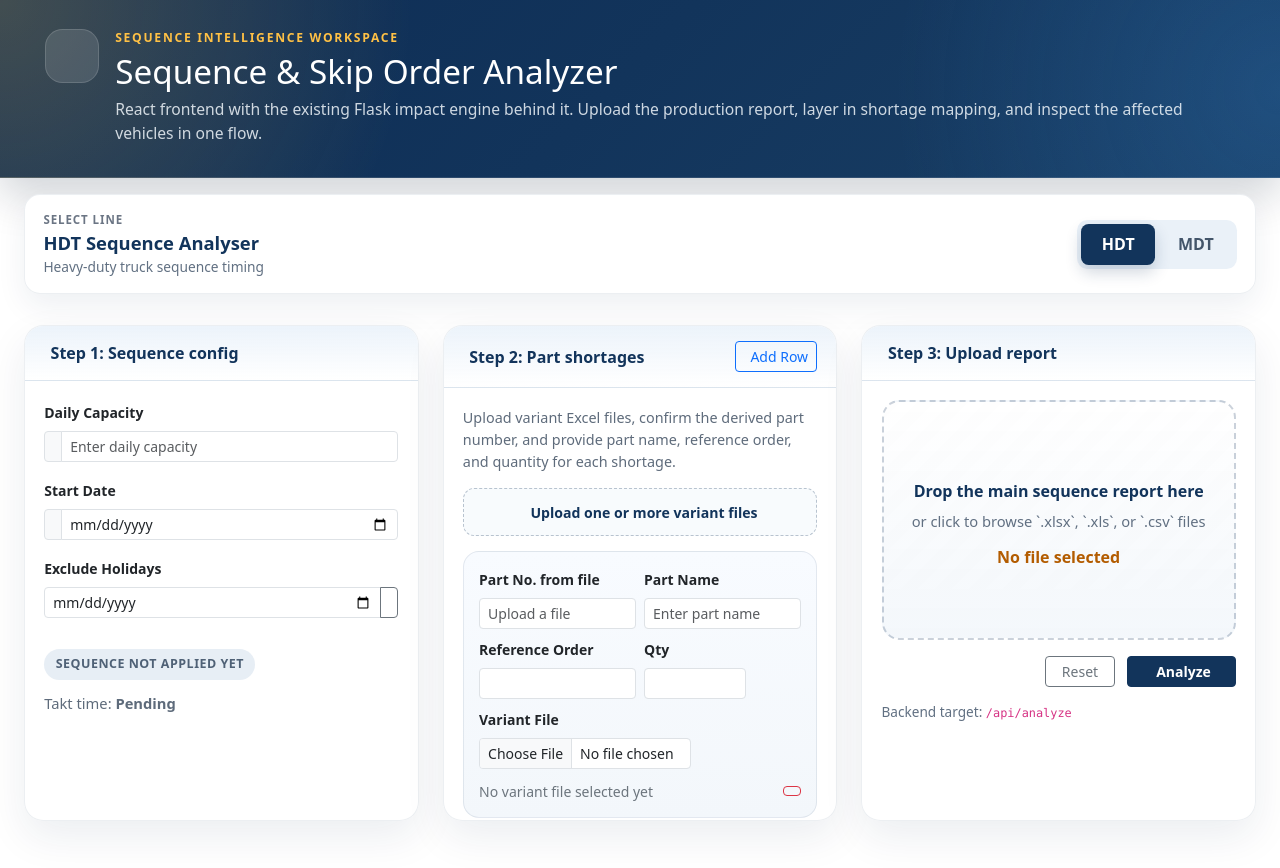
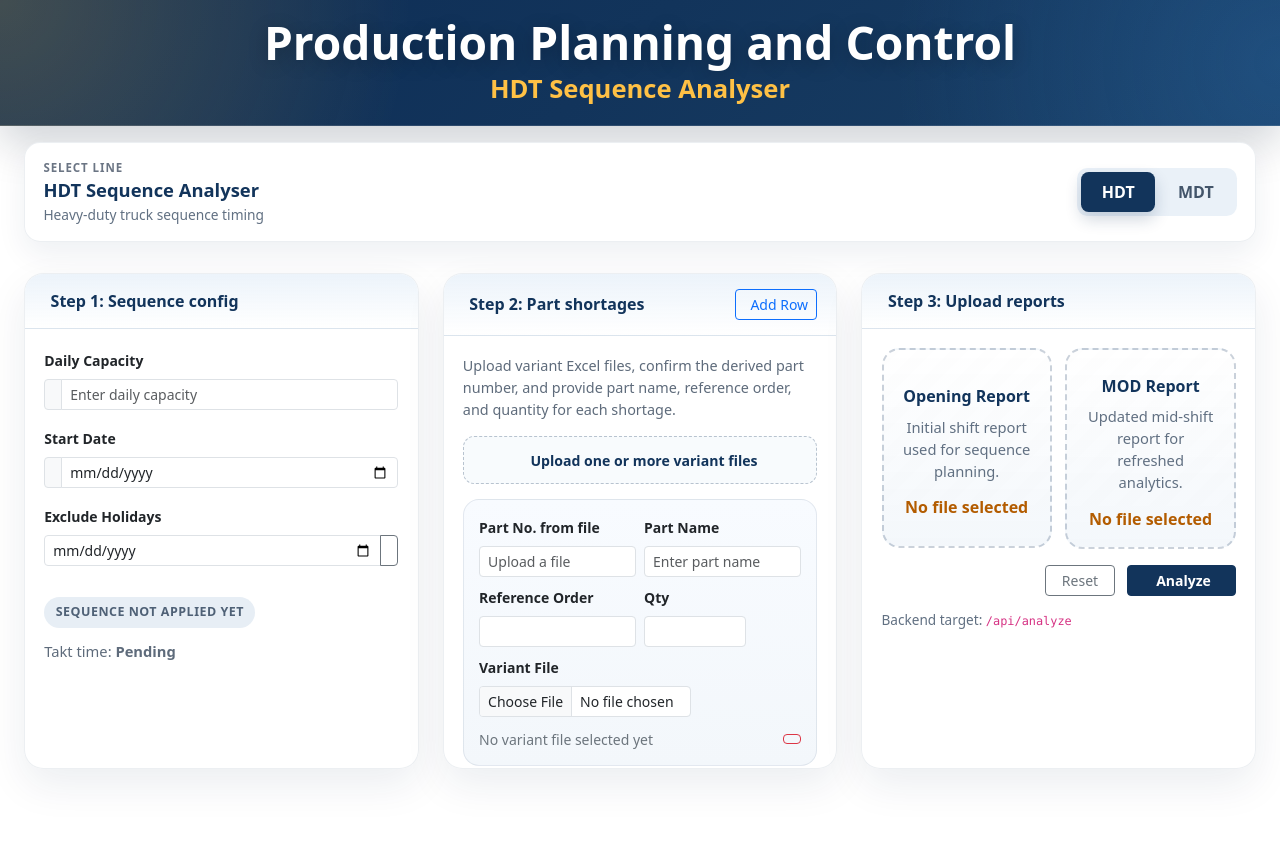
Before and after one commit to Pavan30803/SequenceAnalyser, a React (Vite) app in the folder frontend/: page / in a window 1280 px wide. Both pictures are taken after a click on the button "Enter". After the commit the page ends 817 px from the top, so only its background shows below. Built offline with nearby package versions, Linux system fonts and the light colour scheme; the HTML template or start-up script is replaced by a standard one; what chartjs-plugin-datalabels would draw is missing.

Commit message:
MDT segment and Data backup

```diff
--- a/frontend/src/App.css
+++ b/frontend/src/App.css
@@ -85,47 +85,35 @@
     radial-gradient(circle at right center, rgba(60, 145, 230, 0.2), transparent 30%),
     linear-gradient(135deg, #0d2c54 0%, #12345b 48%, #193f65 100%);
   color: #f7fbff;
-  padding: 1.8rem clamp(1.2rem, 4vw, 2.8rem) 2rem;
+  padding: 1.2rem clamp(1.2rem, 4vw, 2.8rem) 1.35rem;
   border-bottom: 1px solid rgba(255, 255, 255, 0.12);
-  display: grid;
-  grid-template-columns: auto 1fr;
-  gap: 1rem;
-  align-items: start;
   box-shadow: 0 18px 40px rgba(7, 24, 46, 0.18);
 }
 
-.hero-symbol {
-  width: 3.4rem;
-  height: 3.4rem;
-  border-radius: 1.1rem;
-  display: grid;
-  place-items: center;
-  background: rgba(255, 255, 255, 0.12);
-  border: 1px solid rgba(255, 255, 255, 0.14);
-  font-size: 1.6rem;
+.hero-title-wrap {
+  width: min(72rem, 100%);
+  margin: 0 auto;
 }
 
-.hero-kicker {
-  margin: 0 0 0.35rem;
-  text-transform: uppercase;
-  letter-spacing: 0.14em;
-  font-size: 0.76rem;
-  color: #ffc145;
-  font-weight: 700;
+.hero-title-block {
+  text-align: center;
 }
 
-.hero-bar h1 {
+.hero-title-block h1 {
   margin: 0;
   color: #ffffff;
-  font-size: clamp(1.8rem, 2.6vw, 2.6rem);
-  line-height: 1.1;
+  font-size: clamp(1.75rem, 3.6vw, 3.35rem);
+  font-weight: 900;
+  line-height: 1.05;
+  text-shadow: 0 0.25rem 1.2rem rgba(0, 0, 0, 0.24);
 }
 
-.hero-copy {
-  margin: 0.55rem 0 0;
-  max-width: 70rem;
-  color: rgba(247, 251, 255, 0.82);
-  font-size: 0.98rem;
+.hero-title-block p {
+  margin: 0.45rem 0 0;
+  color: #ffc145;
+  font-size: clamp(1.05rem, 2vw, 1.75rem);
+  font-weight: 900;
+  line-height: 1.12;
 }
 
 .line-type-panel {
@@ -173,6 +161,9 @@
 }
 
 .line-type-button {
+  display: inline-flex;
+  align-items: center;
+  justify-content: center;
   min-width: 4.6rem;
   border: 0;
   border-radius: 0.48rem;
@@ -180,12 +171,14 @@
   background: transparent;
   color: #43556a;
   font-weight: 900;
+  text-decoration: none;
 }
 
 .line-type-button.active {
   background: #12345b;
   color: #fff;
   box-shadow: 0 0.45rem 1rem rgba(18, 52, 91, 0.2);
+  cursor: default;
 }
 
 .step-card,
@@ -313,7 +306,14 @@
   gap: 0.75rem;
 }
 
-.upload-zone {
+.report-upload-grid {
+  display: grid;
+  grid-template-columns: repeat(2, minmax(0, 1fr));
+  gap: 0.85rem;
+}
+
+.upload-zone,
+.report-upload-card {
   border: 2px dashed rgba(18, 52, 91, 0.22);
   border-radius: 1.1rem;
   min-height: 15rem;
@@ -331,8 +331,15 @@
   transition: transform 180ms ease, border-color 180ms ease, box-shadow 180ms ease;
 }
 
+.report-upload-card {
+  min-height: 12.5rem;
+  padding: 1rem;
+}
+
 .upload-zone:hover,
-.upload-zone.drag-active {
+.upload-zone.drag-active,
+.report-upload-card:hover,
+.report-upload-card.drag-active {
   transform: translateY(-2px);
   border-color: #12345b;
   box-shadow: 0 16px 30px rgba(18, 52, 91, 0.12);
@@ -374,6 +381,56 @@
 
 .results-shell {
   margin-top: 1.5rem;
+}
+
+.report-view-panel {
+  margin-bottom: 1rem;
+  padding: 0.95rem 1.1rem;
+  display: flex;
+  justify-content: space-between;
+  align-items: center;
+  gap: 1rem;
+  background: rgba(255, 255, 255, 0.96);
+  border: 1px solid rgba(18, 52, 91, 0.08);
+  border-radius: 1rem;
+  box-shadow: 0 12px 30px rgba(15, 44, 80, 0.07);
+}
+
+.report-view-panel h2 {
+  margin: 0;
+  color: #12345b;
+  font-size: 1.05rem;
+  font-weight: 900;
+}
+
+.report-view-panel p {
+  margin: 0.2rem 0 0;
+  color: #617082;
+  font-size: 0.84rem;
+}
+
+.report-view-actions {
+  display: inline-flex;
+  padding: 0.25rem;
+  border-radius: 0.65rem;
+  background: #eaf1f8;
+  gap: 0.25rem;
+}
+
+.report-view-button {
+  min-width: 5.4rem;
+  border: 0;
+  border-radius: 0.48rem;
+  padding: 0.5rem 0.85rem;
+  background: transparent;
+  color: #43556a;
+  font-weight: 900;
+}
+
+.report-view-button.active {
+  background: #12345b;
+  color: #fff;
+  box-shadow: 0 0.45rem 1rem rgba(18, 52, 91, 0.2);
 }
 
 .stat-card {
@@ -720,10 +777,6 @@
 }
 
 @media (max-width: 991px) {
-  .hero-bar {
-    grid-template-columns: 1fr;
-  }
-
   .line-type-panel {
     align-items: stretch;
     flex-direction: column;
@@ -734,6 +787,23 @@
   }
 
   .line-type-button {
+    flex: 1;
+  }
+
+  .report-upload-grid {
+    grid-template-columns: 1fr;
+  }
+
+  .report-view-panel {
+    align-items: stretch;
+    flex-direction: column;
+  }
+
+  .report-view-actions {
+    width: 100%;
+  }
+
+  .report-view-button {
     flex: 1;
   }
 
--- a/frontend/src/App.jsx
+++ b/frontend/src/App.jsx
@@ -98,6 +98,86 @@ const LINE_TYPES = {
     thursdayMinutes: 541,
   },
 }
+const REPORT_TYPES = {
+  opening: {
+    title: 'Opening Report',
+    shortTitle: 'Opening',
+    copy: 'Initial shift report used for sequence planning.',
+  },
+  mod: {
+    title: 'MOD Report',
+    shortTitle: 'MOD',
+    copy: 'Updated mid-shift report for refreshed analytics.',
+  },
+}
+
+function getInitialLineType() {
+  const lineParam = new URLSearchParams(window.location.search).get('line')?.toUpperCase()
+  return LINE_TYPES[lineParam] ? lineParam : 'HDT'
+}
+
+function getInitialLandingState() {
+  const params = new URLSearchParams(window.location.search)
+  return !(params.get('view') === 'app' || params.has('line'))
+}
+
+function getLineTabUrl(lineType) {
+  const url = new URL(window.location.href)
+  url.searchParams.set('line', lineType)
+  url.searchParams.set('view', 'app')
+  return url.toString()
+}
+
+const WORKSPACE_DB_NAME = 'sequence-analyser-workspace'
+const WORKSPACE_STORE_NAME = 'workspaces'
+
+function openWorkspaceDb() {
+  return new Promise((resolve, reject) => {
+    const request = indexedDB.open(WORKSPACE_DB_NAME, 1)
+
+    request.onupgradeneeded = () => {
+      const db = request.result
+      if (!db.objectStoreNames.contains(WORKSPACE_STORE_NAME)) {
+        db.createObjectStore(WORKSPACE_STORE_NAME)
+      }
+    }
+    request.onsuccess = () => resolve(request.result)
+    request.onerror = () => reject(request.error)
+  })
+}
+
+async function transactWorkspace(mode, callback) {
+  const db = await openWorkspaceDb()
+  return new Promise((resolve, reject) => {
+    const transaction = db.transaction(WORKSPACE_STORE_NAME, mode)
+    const store = transaction.objectStore(WORKSPACE_STORE_NAME)
+    const request = callback(store)
+
+    request.onsuccess = () => resolve(request.result)
+    request.onerror = () => reject(request.error)
+    transaction.oncomplete = () => db.close()
+    transaction.onerror = () => {
+      db.close()
+      reject(transaction.error)
+    }
+  })
+}
+
+function getWorkspaceKey(lineType) {
+  return `${lineType}-workspace`
+}
+
+function readWorkspace(lineType) {
+  return transactWorkspace('readonly', (store) => store.get(getWorkspaceKey(lineType)))
+}
+
+function writeWorkspace(lineType, workspace) {
+  return transactWorkspace('readwrite', (store) => store.put(workspace, getWorkspaceKey(lineType)))
+}
+
+function clearWorkspace(lineType) {
+  return transactWorkspace('readwrite', (store) => store.delete(getWorkspaceKey(lineType)))
+}
 
 function createReasonBucket() {
   return {
@@ -124,7 +204,7 @@ function createReasonState() {
 }
 
 function getPartNumberFromFileName(fileName = '') {
-  return fileName.replace(/\.[^/.]+$/, '').trim()
+  return fileName.replace(/\.[^/.]+$/, '').replaceAll('.', '').trim()
 }
 
 function createShortageRow(file = null) {
@@ -1079,21 +1159,24 @@ function App() {
   const shortageBatchInputId = useId()
   const shortageIntro =
     'Upload variant Excel files, confirm the derived part number, and provide part name, reference order, and quantity for each shortage.'
-  const [selectedFile, setSelectedFile] = useState(null)
-  const [dragActive, setDragActive] = useState(false)
+  const [reportFiles, setReportFiles] = useState({ opening: null, mod: null })
+  const [dragActiveReport, setDragActiveReport] = useState(null)
   const [capacity, setCapacity] = useState('')
   const [startDate, setStartDate] = useState('')
-  const [lineType, setLineType] = useState('HDT')
+  const [lineType] = useState(getInitialLineType)
   const [holidayInput, setHolidayInput] = useState('')
   const [holidays, setHolidays] = useState([])
   const [shortages, setShortages] = useState([createShortageRow()])
-  const [analysis, setAnalysis] = useState(null)
+  const [analyses, setAnalyses] = useState({ opening: null, mod: null })
+  const [activeReport, setActiveReport] = useState('opening')
   const [reasonConfig, setReasonConfig] = useState(createReasonState)
-  const [showLanding, setShowLanding] = useState(true)
+  const [showLanding, setShowLanding] = useState(getInitialLandingState)
   const [loading, setLoading] = useState(false)
   const [toasts, setToasts] = useState([])
   const resultsRef = useRef(null)
   const toastCounterRef = useRef(0)
+  const workspaceLoadedRef = useRef(false)
+  const workspaceSaveTimerRef = useRef(null)
   const shortagePartNames = shortages.reduce((partNames, shortage) => {
     const part = shortage.part.trim()
     const partName = shortage.partName.trim()
@@ -1103,6 +1186,8 @@ function App() {
     }
     return partNames
   }, {})
+  const analysis = analyses[activeReport] ?? analyses.opening ?? analyses.mod
+  const availableReports = Object.keys(REPORT_TYPES).filter((reportKey) => analyses[reportKey])
 
   const sequencedPreview = applySequence(
     analysis?.previewColumns ?? [],
@@ -1123,6 +1208,69 @@ function App() {
     resultsRef.current.scrollIntoView({ behavior: 'smooth', block: 'start' })
   }, [analysis])
 
+  useEffect(() => {
+    let cancelled = false
+
+    readWorkspace(lineType)
+      .then((workspace) => {
+        if (cancelled) {
+          return
+        }
+
+        if (workspace) {
+          setReportFiles(workspace.reportFiles ?? { opening: null, mod: null })
+          setCapacity(workspace.capacity ?? '')
+          setStartDate(workspace.startDate ?? '')
+          setHolidayInput(workspace.holidayInput ?? '')
+          setHolidays(Array.isArray(workspace.holidays) ? workspace.holidays : [])
+          setShortages(Array.isArray(workspace.shortages) && workspace.shortages.length ? workspace.shortages : [createShortageRow()])
+          setAnalyses(workspace.analyses ?? { opening: null, mod: null })
+          setActiveReport(workspace.activeReport ?? 'opening')
+          setReasonConfig(workspace.reasonConfig ?? createReasonState())
+        }
+      })
+      .catch(() => {
+        pushToast('Saved workspace could not be restored in this browser.', 'warning')
+      })
+      .finally(() => {
+        if (!cancelled) {
+          workspaceLoadedRef.current = true
+        }
+      })
+
+    return () => {
+      cancelled = true
+    }
+  }, [lineType])
+
+  useEffect(() => {
+    if (!workspaceLoadedRef.current) {
+      return undefined
+    }
+
+    window.clearTimeout(workspaceSaveTimerRef.current)
+    workspaceSaveTimerRef.current = window.setTimeout(() => {
+      writeWorkspace(lineType, {
+        reportFiles,
+        capacity,
+        startDate,
+        holidayInput,
+        holidays,
+        shortages,
+        analyses,
+        activeReport,
+        reasonConfig,
+        savedAt: new Date().toISOString(),
+      }).catch(() => {
+        pushToast('Workspace could not be saved in this browser.', 'warning')
+      })
+    }, 500)
+
+    return () => {
+      window.clearTimeout(workspaceSaveTimerRef.current)
+    }
+  }, [lineType, reportFiles, capacity, startDate, holidayInput, holidays, shortages, analyses, activeReport, reasonConfig])
+
   function pushToast(message, type = 'danger') {
     toastCounterRef.current += 1
     const id = `toast-${toastCounterRef.current}`
@@ -1165,6 +1313,20 @@ function App() {
     })
   }
 
+  function updateReportFile(reportKey, file) {
+    setReportFiles((current) => ({
+      ...current,
+      [reportKey]: file,
+    }))
+    setAnalyses((current) => ({
+      ...current,
+      [reportKey]: null,
+    }))
+    if (activeReport === reportKey) {
+      setActiveReport('opening')
+    }
+  }
+
   function removeShortage(id) {
     setShortages((current) => {
       if (current.length === 1) {
@@ -1187,15 +1349,18 @@ function App() {
   }
 
   function resetAll() {
-    setSelectedFile(null)
-    setDragActive(false)
+    clearWorkspace(lineType).catch(() => {
+      pushToast('Saved workspace could not be cleared in this browser.', 'warning')
+    })
+    setReportFiles({ opening: null, mod: null })
+    setDragActiveReport(null)
     setCapacity('')
     setStartDate('')
-    setLineType('HDT')
     setHolidayInput('')
     setHolidays([])
     setShortages([createShortageRow()])
-    setAnalysis(null)
+    setAnalyses({ opening: null, mod: null })
+    setActiveReport('opening')
     setReasonConfig(createReasonState())
     setToasts([])
   }
@@ -1278,15 +1443,9 @@ function App() {
     }))
   }
 
-  async function runAnalysis() {
-    if (!selectedFile) {
-      pushToast('Action blocked: please upload a main report file.', 'warning')
-      return
-    }
-
-    setLoading(true)
+  function buildAnalysisFormData(file) {
     const formData = new FormData()
-    formData.append('file', selectedFile)
+    formData.append('file', file)
 
     for (const shortage of shortages) {
       if (shortage.part.trim() && shortage.file) {
@@ -1297,16 +1456,39 @@ function App() {
       }
     }
 
-    try {
-      const response = await fetch('/api/analyze', { method: 'POST', body: formData })
+    return formData
+  }
+
+  async function analyzeReport(file) {
+    const response = await fetch('/api/analyze', { method: 'POST', body: buildAnalysisFormData(file) })
     const raw = await response.json()
     if (!response.ok || raw.error) {
       throw new Error(raw.error || 'Server returned an unexpected error.')
     }
+    return normalizeData(raw)
+  }
+
+  async function runAnalysis() {
+    if (!reportFiles.opening) {
+      pushToast('Action blocked: please upload the opening report first.', 'warning')
+      return
+    }
+
+    const reportsToAnalyze = Object.keys(REPORT_TYPES).filter((reportKey) => reportFiles[reportKey])
+
+    setLoading(true)
+    try {
+      const nextAnalyses = {}
+      for (const reportKey of reportsToAnalyze) {
+        nextAnalyses[reportKey] = await analyzeReport(reportFiles[reportKey])
+      }
 
       startTransition(() => {
-        setAnalysis(normalizeData(raw))
-        setReasonConfig(createReasonState())
+        setAnalyses((current) => ({
+          ...current,
+          ...nextAnalyses,
+        }))
+        setActiveReport(nextAnalyses.mod ? 'mod' : 'opening')
       })
     } catch (error) {
       pushToast(`Network error: ${error.message}`, 'danger')
@@ -1363,16 +1545,11 @@ function App() {
       <Toasts items={toasts} onDismiss={dismissToast} />
 
       <header className="hero-bar">
-        <div className="hero-symbol">
-          <i className="bi bi-diagram-3-fill" />
-        </div>
-        <div>
-          <p className="hero-kicker">Sequence intelligence workspace</p>
-          <h1>Sequence &amp; Skip Order Analyzer</h1>
-          <p className="hero-copy">
-            React frontend with the existing Flask impact engine behind it. Upload the production report, layer in shortage
-            mapping, and inspect the affected vehicles in one flow.
-          </p>
+        <div className="hero-title-wrap">
+          <div className="hero-title-block">
+            <h1>Production Planning and Control</h1>
+            <p>{LINE_TYPES[lineType].title} Sequence Analyser</p>
+          </div>
         </div>
       </header>
 
@@ -1385,15 +1562,22 @@ function App() {
           </div>
           <div className="line-type-actions" role="group" aria-label="Select HDT or MDT">
             {Object.keys(LINE_TYPES).map((type) => (
-              <button
+              <a
                 key={type}
-                type="button"
                 className={`line-type-button ${lineType === type ? 'active' : ''}`}
-                onClick={() => setLineType(type)}
+                href={lineType === type ? undefined : getLineTabUrl(type)}
+                target={lineType === type ? undefined : '_blank'}
+                rel={lineType === type ? undefined : 'noreferrer'}
                 aria-pressed={lineType === type}
+                aria-current={lineType === type ? 'page' : undefined}
+                onClick={(event) => {
+                  if (lineType === type) {
+                    event.preventDefault()
+                  }
+                }}
               >
                 {type}
-              </button>
+              </a>
             ))}
           </div>
         </section>
@@ -1570,39 +1754,50 @@ function App() {
             <div className="step-card h-100">
               <div className="step-header">
                 <span>
-                  <i className="bi bi-3-circle-fill" /> Step 3: Upload report
+                  <i className="bi bi-3-circle-fill" /> Step 3: Upload reports
                 </span>
               </div>
               <div className="step-body d-flex flex-column">
+                <div className="report-upload-grid">
+                  {Object.entries(REPORT_TYPES).map(([reportKey, report]) => {
+                    const inputId = `${fileInputId}-${reportKey}`
+                    const selectedReportFile = reportFiles[reportKey]
+
+                    return (
+                      <div key={reportKey}>
                         <label
-                  htmlFor={fileInputId}
-                  className={`upload-zone ${dragActive ? 'drag-active' : ''}`}
+                          htmlFor={inputId}
+                          className={`report-upload-card ${dragActiveReport === reportKey ? 'drag-active' : ''}`}
                           onDragOver={(event) => {
                             event.preventDefault()
-                    setDragActive(true)
+                            setDragActiveReport(reportKey)
                           }}
-                  onDragLeave={() => setDragActive(false)}
+                          onDragLeave={() => setDragActiveReport(null)}
                           onDrop={(event) => {
                             event.preventDefault()
-                    setDragActive(false)
+                            setDragActiveReport(null)
                             const file = event.dataTransfer.files?.[0]
                             if (file) {
-                      setSelectedFile(file)
+                              updateReportFile(reportKey, file)
                             }
                           }}
                         >
                           <i className="bi bi-file-earmark-spreadsheet upload-icon" />
-                  <span className="upload-title">Drop the main sequence report here</span>
-                  <span className="upload-copy">or click to browse `.xlsx`, `.xls`, or `.csv` files</span>
-                  <strong className="upload-file">{selectedFile?.name || 'No file selected'}</strong>
+                          <span className="upload-title">{report.title}</span>
+                          <span className="upload-copy">{report.copy}</span>
+                          <strong className="upload-file">{selectedReportFile?.name || 'No file selected'}</strong>
                         </label>
                         <input
-                  id={fileInputId}
+                          id={inputId}
                           type="file"
                           accept=".xlsx,.xls,.csv"
                           className="d-none"
-                  onChange={(event) => setSelectedFile(event.target.files?.[0] ?? null)}
-                />
+                          onChange={(event) => updateReportFile(reportKey, event.target.files?.[0] ?? null)}
+                        />
+                      </div>
+                    )
+                  })}
+                </div>
 
                 <div className="action-row">
                   <button className="btn btn-outline-secondary btn-sm px-3" type="button" onClick={resetAll}>
@@ -1633,6 +1828,27 @@ function App() {
 
         {analysis ? (
           <div ref={resultsRef} className="results-shell">
+            <section className="report-view-panel" aria-label="Report analytics selector">
+              <div>
+                <span className="line-type-kicker">Analytics view</span>
+                <h2>{REPORT_TYPES[activeReport].title}</h2>
+                <p>{REPORT_TYPES[activeReport].copy}</p>
+              </div>
+              <div className="report-view-actions" role="group" aria-label="Select report analytics">
+                {availableReports.map((reportKey) => (
+                  <button
+                    key={reportKey}
+                    type="button"
+                    className={`report-view-button ${activeReport === reportKey ? 'active' : ''}`}
+                    onClick={() => setActiveReport(reportKey)}
+                    aria-pressed={activeReport === reportKey}
+                  >
+                    {REPORT_TYPES[reportKey].shortTitle}
+                  </button>
+                ))}
+              </div>
+            </section>
+
             <section className="row g-3 mb-4 mt-1">
               <StatCard label="Total Hold Orders" value={analysis.summary.total_hold || 0} tone="hold" icon="bi-pause-circle" />
               <StatCard
```
Lines whose indentation alone changed are shown as unchanged.
